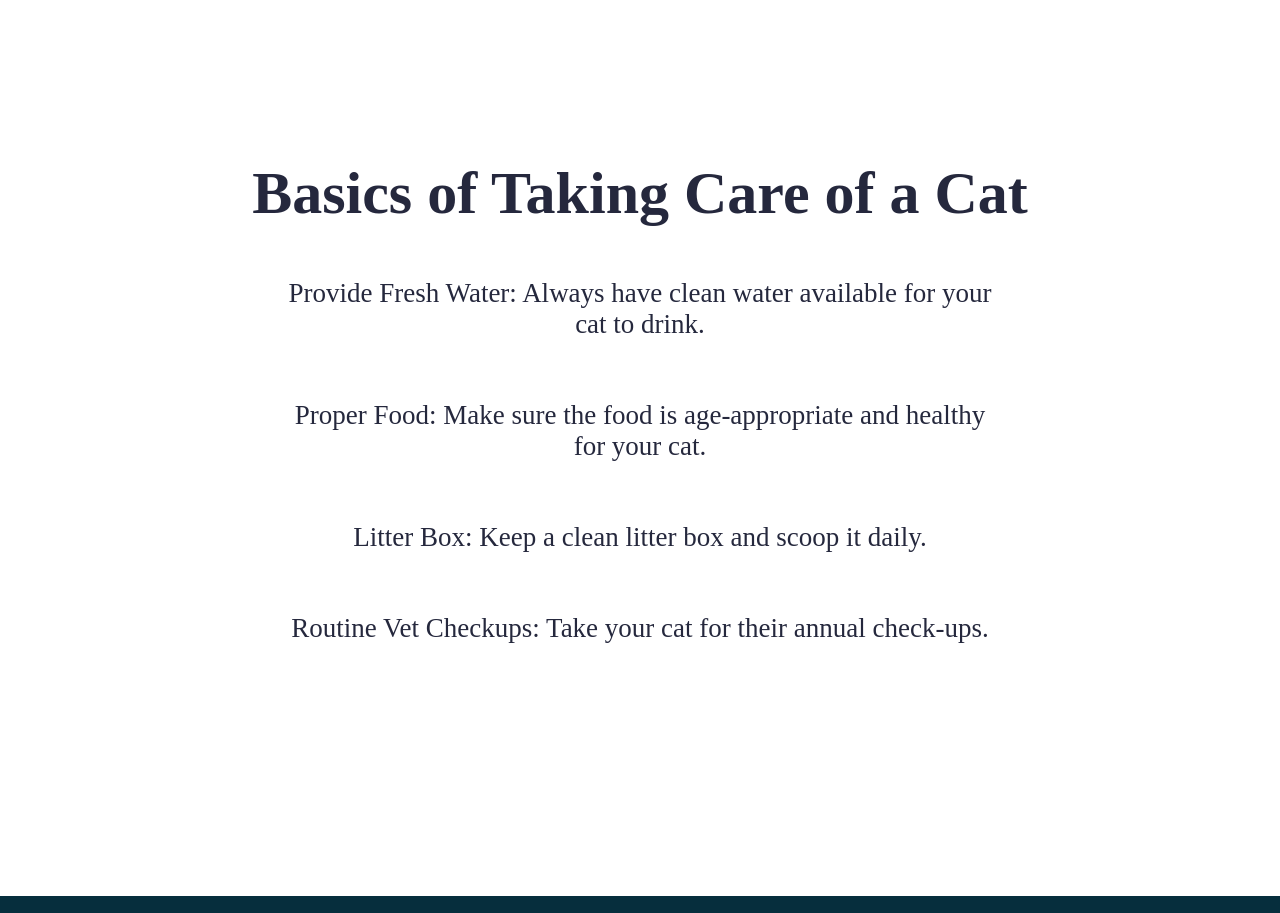
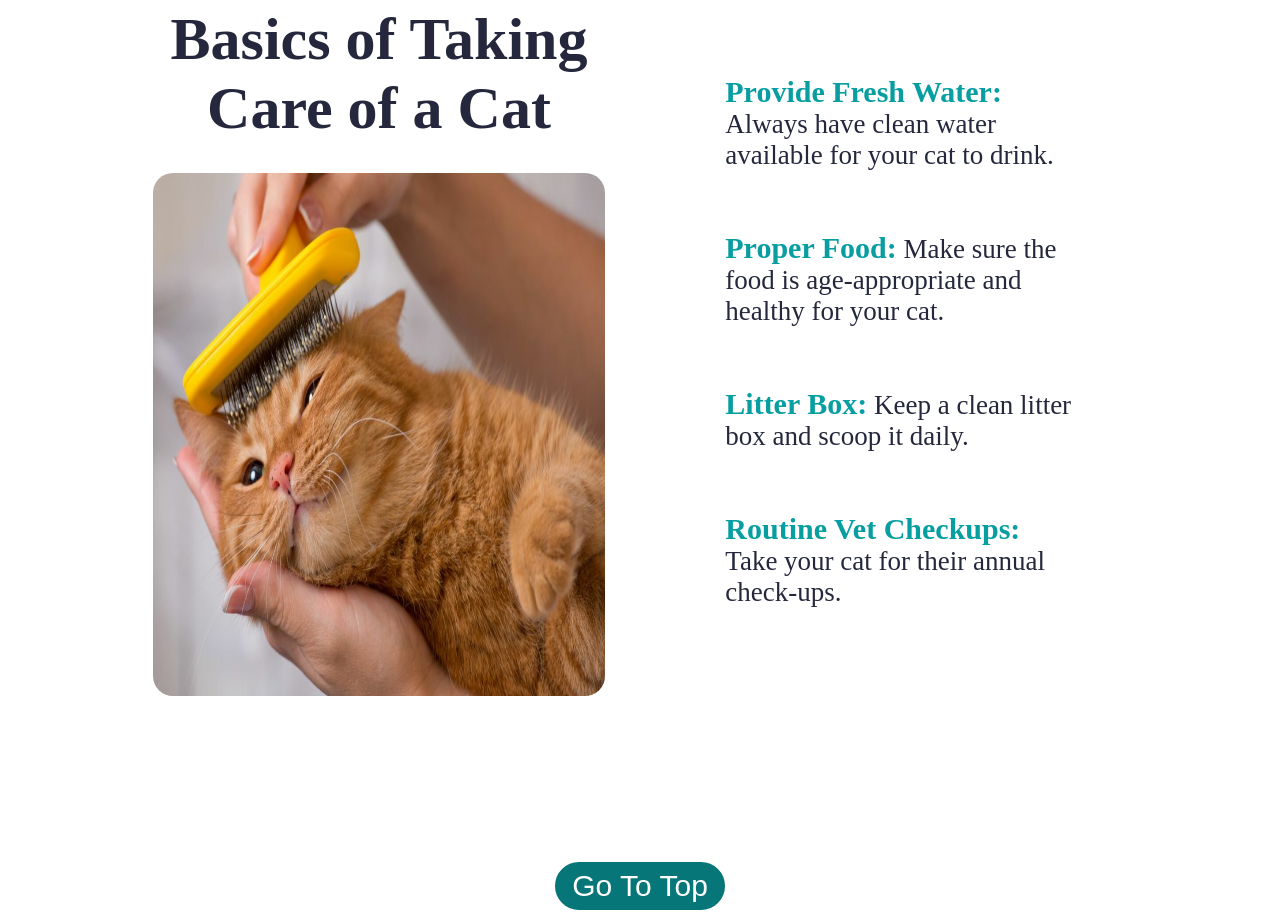
Before and after one commit to ThunderBronte/CMPSC263-Project-2-Artistica, a Next.js app: page / in a window 1280 px wide. Shown: the part 2780-3693 px from the top of the page. Built offline with nearby package versions, Linux system fonts and the light colour scheme; no server answers.

Commit message:
main page is done!!!

```diff
--- a/components/LandingPage/Content.js
+++ b/components/LandingPage/Content.js
@@ -1,4 +1,4 @@
-import React, {useState, useEffect} from 'react';
+import React, {useState, useEffect, useRef} from 'react';
 import styled from 'styled-components';
 import { useStateContext } from '@/context/StateContext'
 import { useRouter } from 'next/router';
@@ -11,6 +11,8 @@ const Content = ({text}) => {
   const { user, setUser } = useStateContext();
 
   const [ data, setData] = useState(null);
+
+  const focus = useRef('');
 
 
   const catSearch = () =>{
@@ -43,10 +45,20 @@ const Content = ({text}) => {
   }, [])
 
 
+  function goToTop(){
+    if(focus.current){
+      focus.current.scrollIntoView({
+        behavior: "smooth",
+        block: "start"
+      });
+    }
+  }
+
+
 
   return (
     <ContentContainer>
-      <TitleScreen>
+      <TitleScreen ref={focus}>
           <BackImg src="ContentImg.png"></BackImg>
           <TitleWords>Adopt a cat today! <br></br>
             <Button onClick={() => catSearch()}>Find a cat! </Button>
@@ -63,8 +75,8 @@ const Content = ({text}) => {
               <SectionButton onClick={() => catSearch()}>Search Cats!</SectionButton>
             </TopContainer>
             <BottomContainer>
-            <SubContainer>
-              <InnerContainer>
+              <SubContainer>
+                <InnerContainer>
                   <Bold>Saves Animal Lives</Bold>
                   <Img src="catImages/saveLife.webp"></Img>
                 </InnerContainer>
@@ -86,14 +98,21 @@ const Content = ({text}) => {
             </Info>
           </SectionContainer>
         <SectionContainer>
-
-          <Subheading>Basics of Taking Care of a Cat</Subheading>
-            <Info>Provide Fresh Water: Always have clean water available for your cat to drink.</Info>
-            <Info>Proper Food: Make sure the food is age-appropriate and healthy for your cat.</Info>
-            <Info>Litter Box: Keep a clean litter box and scoop it daily. </Info>
-            <Info>Routine Vet Checkups: Take your cat for their annual check-ups.</Info>
+          <AllContainer>
+            <LeftContainer>
+              <Subheading>Basics of Taking Care of a Cat</Subheading>
+              <Img src="/catImages/takeCare.jpeg"></Img>
+            </LeftContainer>
+            <RightContainer>
+              <Info><Bold>Provide Fresh Water:</Bold> Always have clean water available for your cat to drink.</Info>
+              <Info><Bold>Proper Food:</Bold> Make sure the food is age-appropriate and healthy for your cat.</Info>
+              <Info><Bold>Litter Box:</Bold> Keep a clean litter box and scoop it daily. </Info>
+              <Info><Bold>Routine Vet Checkups:</Bold> Take your cat for their annual check-ups.</Info>
+            </RightContainer>
+          </AllContainer>
          </SectionContainer>
         </TextContent>
+        <TopContainer><SectionButton onClick={() => goToTop()}>Go To Top</SectionButton></TopContainer>
     </ContentContainer>
   );
 };
@@ -149,7 +168,6 @@ const SectionButton = styled.button`
   padding-left: 15px;
   padding-right: 15px;
 
-
   color: white;
   background-color: #077678;
   border: 2px solid #077678;
@@ -169,7 +187,7 @@ const TextContent = styled.div`
 `;
 
 const SectionContainer = styled.div`
-  margin: 15%;
+  margin: 12%;
   margin-left: 10%;
   margin-right: 10%;
 `;
@@ -182,7 +200,6 @@ const Subheading =styled.h2`
 const Info = styled.p`
   font-size: 27px;
   padding: 30px;
-  text-align: center;
   padding-left: 15%;
   padding-right: 15%;
 `;
@@ -199,7 +216,6 @@ const Img = styled.img`
   border-radius: 20px;
   margin-top: 10px;
 `;
-
 
 const SubContainer = styled.div`
   display: grid;
@@ -220,7 +236,20 @@ const InnerContainer = styled.div`
   text-align: center;
 `;
 
+const AllContainer = styled.div`
+  display: grid;
+  grid-template-columns: 1fr 1fr;
+  column-gap: 20px;
+`;
 
+const LeftContainer = styled.div`
+  text-align: center;
+`;
+
+const RightContainer = styled.div`
+  text-align: left;
+  padding-top: 60px;
+`;
 
 
 export default Content;
```
Also changed, not shown: public/CatImages/takeCare.jpeg (added).
